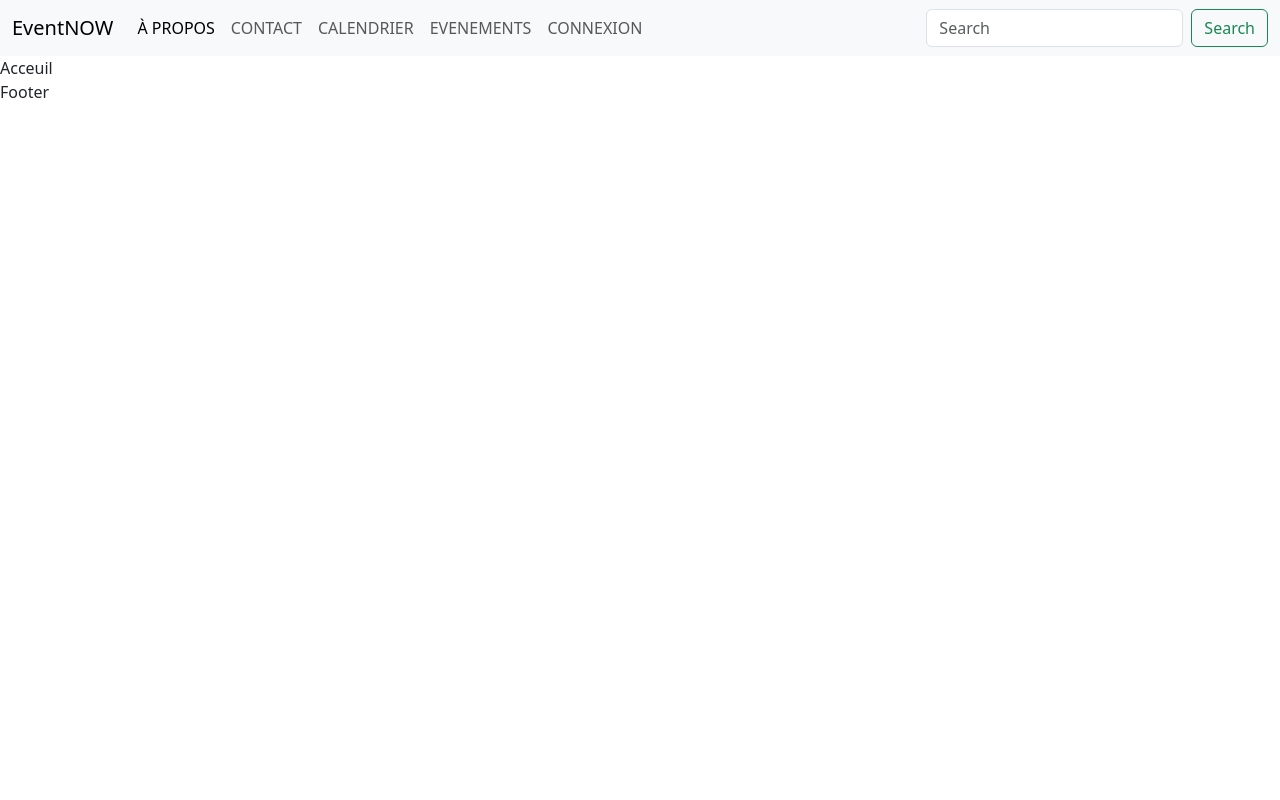
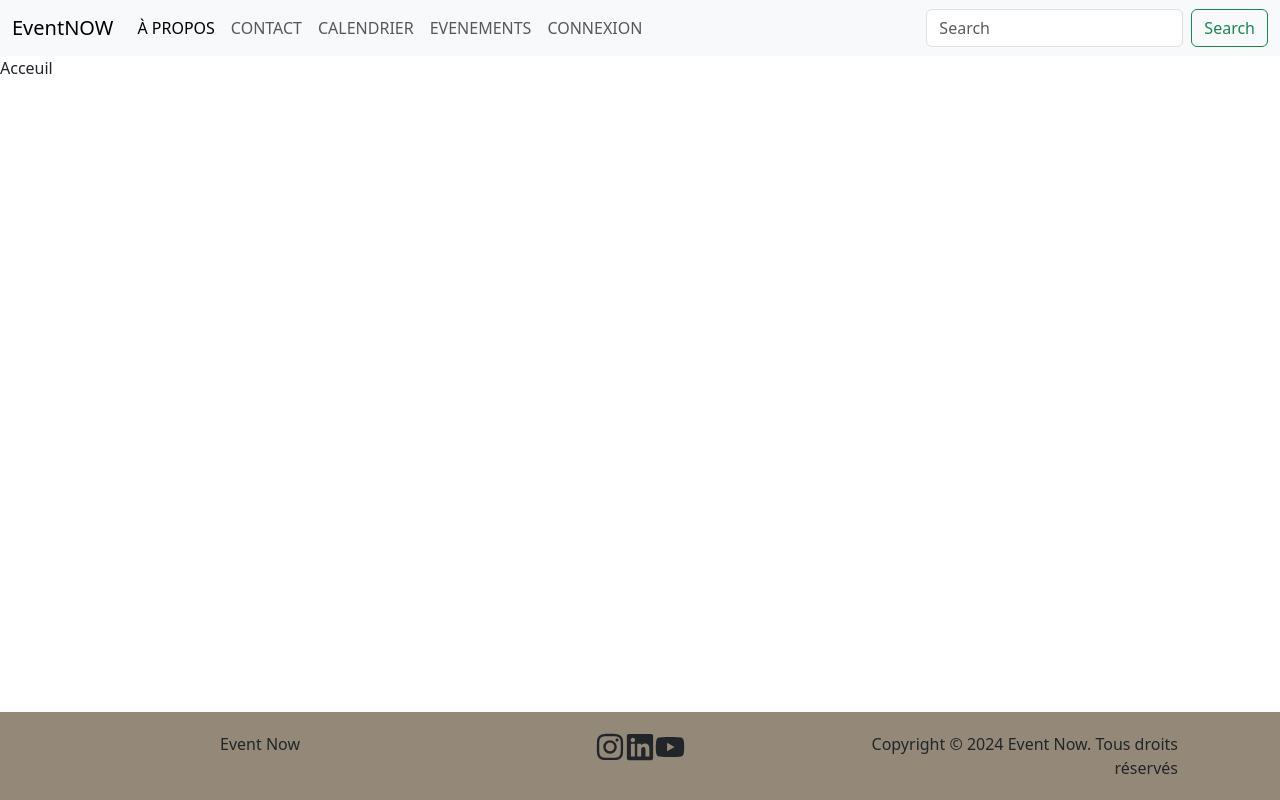
Before and after one commit to Yamnyr/EventNowFront, a React (Create React App) app: page / in a window 1280 px wide. Built offline with nearby package versions, Linux system fonts and the light colour scheme.

Commit message:
Ajout du footer

```diff
--- a/package.json
+++ b/package.json
@@ -10,6 +10,7 @@
     "bootstrap": "^5.3.3",
     "react": "^18.3.1",
     "react-dom": "^18.3.1",
+    "react-icons": "^5.2.1",
     "react-router-dom": "^6.23.1",
     "react-scripts": "5.0.1",
     "web-vitals": "^2.1.4"
--- a/src/components/Footer.jsx
+++ b/src/components/Footer.jsx
@@ -1,8 +1,28 @@
 import React from "react";
+import '../index.css';
+import { FaInstagram, FaLinkedin, FaYoutube } from 'react-icons/fa';
 
 const Footer = () => {
     return (
-        <div>Footer</div>
+        <div className="footer">
+            <div className="container">
+                <div className="row">
+                    <div className="col text-start">
+                        <div className="container-gauche">Event Now</div>
+                    </div>
+                    <div className="col text-center">
+                        <div className="container-milieu">
+                            <FaInstagram size={30} />
+                            <FaLinkedin size={30} />
+                            <FaYoutube size={30} />
+                        </div>
+                    </div>
+                    <div className="col text-end ml-auto">
+                        <div className="container-droit">Copyright © 2024 Event Now. Tous droits réservés</div>
+                    </div>
+                </div>
+            </div>
+        </div>
     );
 };
 
--- a/src/index.css
+++ b/src/index.css
@@ -11,3 +11,21 @@ code {
   font-family: source-code-pro, Menlo, Monaco, Consolas, 'Courier New',
     monospace;
 }
+
+/* ### CSS FOOTER */
+/*================================================================================================================================== */
+.footer {
+  background-color: #948979;
+  width: 100%;
+  position: fixed;
+  bottom: 0;
+}
+
+.container-gauche, .container-milieu, .container-droit {
+  text-align: center;
+  padding: 20px;
+}
+.container-droit {
+  text-align: right;
+  padding: 20px;
+}
```
Also changed, not shown: 1 other file (tests, documents, lock files or other folders).
